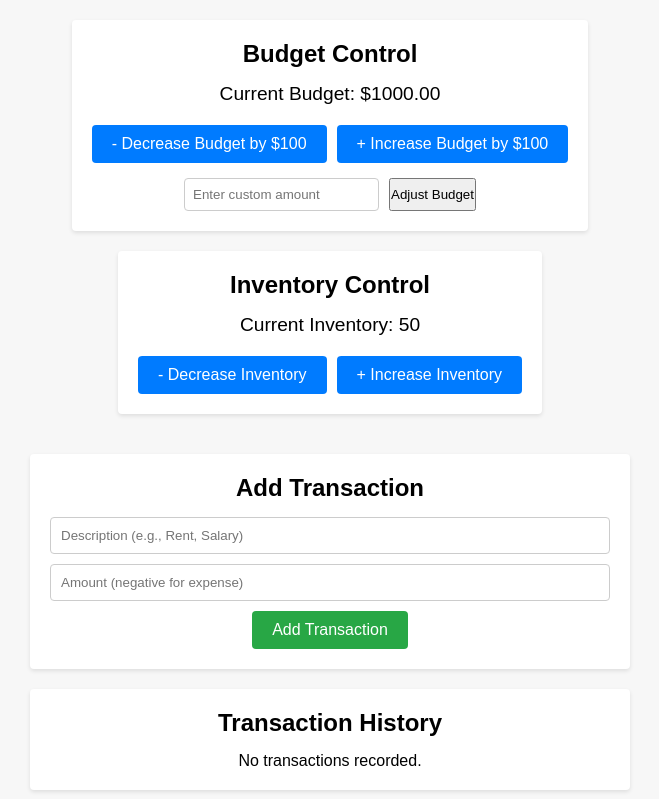
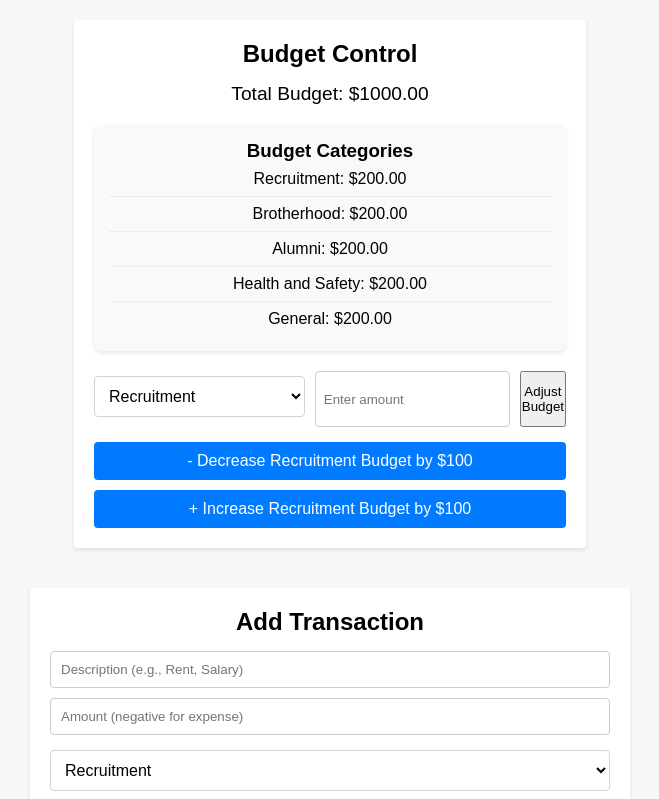
Before and after one commit to whhlct/Finance-Management-System, a React (Create React App) app in the folder Frontend/: page / in a window 1280 px wide. Shown: the part 660-1459 px from the top of the page, without its empty margins (310-969 px from the left). Built offline with nearby package versions, Linux system fonts and the light colour scheme.

Commit message:
frontend functions

```diff
--- a/Frontend/src/App.css
+++ b/Frontend/src/App.css
@@ -187,11 +187,10 @@ body, html {
 }
 
 .transaction-list li {
-  display: flex;
-  justify-content: space-between;
+  display: grid;
+  grid-template-columns: 2fr 1fr 1fr auto;
+  gap: 10px;
   align-items: center;
-  border-bottom: 1px solid #eee;
-  padding: 10px 0;
 }
 
 .transaction-list li:last-child {
@@ -230,3 +229,55 @@ body, html {
 .transaction-list button:hover {
   background-color: #c82333;
 }
+
+/* Budget Categories Styling */
+.budget-categories {
+  margin: 20px 0;
+  padding: 15px;
+  background-color: #f8f9fa;
+  border-radius: 8px;
+  box-shadow: 0 2px 4px rgba(0, 0, 0, 0.1);
+}
+
+.budget-category {
+  padding: 8px 0;
+  border-bottom: 1px solid #e9ecef;
+}
+
+.budget-category:last-child {
+  border-bottom: none;
+}
+
+/* Form Elements */
+select {
+  padding: 10px;
+  margin: 5px 0;
+  border: 1px solid #ced4da;
+  border-radius: 4px;
+  width: 100%;
+  font-size: 16px;
+  background-color: white;
+}
+
+.transaction-form select,
+.custom-adjust select {
+  margin-bottom: 10px;
+}
+
+.category {
+  font-size: 0.85em;
+  color: #6c757d;
+  font-weight: 500;
+}
+
+/* Button Group */
+.button-group {
+  display: flex;
+  flex-direction: column;
+  gap: 10px;
+  margin-top: 15px;
+}
+
+.button-group button {
+  padding: 10px;
+}
--- a/Frontend/src/App.js
+++ b/Frontend/src/App.js
@@ -1,39 +1,63 @@
 import React, { useState } from 'react';
 import Hero from './components/hero';
 import BudgetControl from './components/BudgetControl';
-import InventoryControl from './components/InventoryControl';
 import TransactionForm from './components/TransactionForm';
 import TransactionList from './components/TransactionList';
 import './App.css';
 
 function App() {
-  const [budget, setBudget] = useState(1000);
-  const [inventory, setInventory] = useState(50);
+  // Define budget categories
+  const budgetCategories = [
+    'Recruitment',
+    'Brotherhood',
+    'Alumni',
+    'Health and Safety',
+    'General'
+  ];
+
+  // State for each budget category
+  const [budgets, setBudgets] = useState({
+    Recruitment: 200,
+    Brotherhood: 200,
+    Alumni: 200,
+    'Health and Safety': 200,
+    General: 200
+  });
+
   const [transactions, setTransactions] = useState([]);
+
+  // Calculate total budget
+  const totalBudget = Object.values(budgets).reduce((sum, amount) => sum + amount, 0);
 
   // When a transaction is added, update the transaction history and adjust the budget.
   const addTransaction = (transaction) => {
     setTransactions([transaction, ...transactions]);
-    setBudget(budget + transaction.amount);
+
+    // Update the specific budget category
+    setBudgets({
+      ...budgets,
+      [transaction.category]: budgets[transaction.category] + transaction.amount
+    });
   };
 
   // Delete a transaction and revert its effect on the budget.
   const deleteTransaction = (id) => {
     const transactionToDelete = transactions.find((t) => t.id === id);
     if (transactionToDelete) {
-      setBudget(budget - transactionToDelete.amount);
+      setBudgets({
+        ...budgets,
+        [transactionToDelete.category]: budgets[transactionToDelete.category] - transactionToDelete.amount
+      });
     }
     setTransactions(transactions.filter((t) => t.id !== id));
   };
 
   // Function for direct budget adjustment (from BudgetControl)
-  const adjustBudget = (amount) => {
-    setBudget(budget + amount);
-  };
-
-  // Function for inventory adjustments (from InventoryControl)
-  const adjustInventory = (amount) => {
-    setInventory(inventory + amount);
+  const adjustBudget = (category, amount) => {
+    setBudgets({
+      ...budgets,
+      [category]: budgets[category] + amount
+    });
   };
 
   return (
@@ -41,12 +65,22 @@ function App() {
       <Hero />
       <main className="main-content">
         <section className="controls">
-          <BudgetControl budget={budget} adjustBudget={adjustBudget} />
-          <InventoryControl inventory={inventory} adjustInventory={adjustInventory} />
+          <BudgetControl
+            budgets={budgets}
+            totalBudget={totalBudget}
+            adjustBudget={adjustBudget}
+            categories={budgetCategories}
+          />
         </section>
         <section className="transactions">
-          <TransactionForm addTransaction={addTransaction} />
-          <TransactionList transactions={transactions} deleteTransaction={deleteTransaction} />
+          <TransactionForm
+            addTransaction={addTransaction}
+            categories={budgetCategories}
+          />
+          <TransactionList
+            transactions={transactions}
+            deleteTransaction={deleteTransaction}
+          />
         </section>
       </main>
     </div>
--- a/Frontend/src/Components/BudgetControl.js
+++ b/Frontend/src/Components/BudgetControl.js
@@ -1,13 +1,14 @@
 import React, { useState } from 'react';
 
-const BudgetControl = ({ budget, adjustBudget }) => {
+const BudgetControl = ({ budgets, totalBudget, adjustBudget, categories }) => {
   const [customAmount, setCustomAmount] = useState('');
+  const [selectedCategory, setSelectedCategory] = useState(categories[0]);
 
   const handleCustomAdjust = (e) => {
     e.preventDefault();
     const amount = parseFloat(customAmount);
     if (!isNaN(amount)) {
-      adjustBudget(amount);
+      adjustBudget(selectedCategory, amount);
       setCustomAmount('');
     }
   };
@@ -15,20 +16,46 @@ const BudgetControl = ({ budget, adjustBudget }) => {
   return (
     <div className="control-section">
       <h2>Budget Control</h2>
-      <p>Current Budget: ${budget.toFixed(2)}</p>
-      <div className="button-group">
-        <button onClick={() => adjustBudget(-100)}>- Decrease Budget by $100</button>
-        <button onClick={() => adjustBudget(100)}>+ Increase Budget by $100</button>
+      <p>Total Budget: ${totalBudget.toFixed(2)}</p>
+
+      <div className="budget-categories">
+        <h3>Budget Categories</h3>
+        {categories.map(category => (
+          <div key={category} className="budget-category">
+            <span>{category}: ${budgets[category].toFixed(2)}</span>
+          </div>
+        ))}
       </div>
+
       <form onSubmit={handleCustomAdjust} className="custom-adjust">
+        <select
+          value={selectedCategory}
+          onChange={(e) => setSelectedCategory(e.target.value)}
+        >
+          {categories.map((cat) => (
+            <option key={cat} value={cat}>
+              {cat}
+            </option>
+          ))}
+        </select>
         <input
           type="number"
-          placeholder="Enter custom amount"
+          placeholder="Enter amount"
           value={customAmount}
           onChange={(e) => setCustomAmount(e.target.value)}
+          required
         />
         <button type="submit">Adjust Budget</button>
       </form>
+
+      <div className="button-group">
+        <button onClick={() => adjustBudget(selectedCategory, -100)}>
+          - Decrease {selectedCategory} Budget by $100
+        </button>
+        <button onClick={() => adjustBudget(selectedCategory, 100)}>
+          + Increase {selectedCategory} Budget by $100
+        </button>
+      </div>
     </div>
   );
 };
--- a/Frontend/src/Components/TransactionForm.js
+++ b/Frontend/src/Components/TransactionForm.js
@@ -1,21 +1,24 @@
 import React, { useState } from 'react';
 
-const TransactionForm = ({ addTransaction }) => {
+const TransactionForm = ({ addTransaction, categories }) => {
   const [description, setDescription] = useState('');
   const [amount, setAmount] = useState('');
+  const [category, setCategory] = useState(categories[0]);
 
   const handleSubmit = (e) => {
     e.preventDefault();
     const parsedAmount = parseFloat(amount);
-    if (description && !isNaN(parsedAmount)) {
+    if (description && !isNaN(parsedAmount) && category) {
       const newTransaction = {
         id: Date.now(),
         description,
         amount: parsedAmount,
+        category,
       };
       addTransaction(newTransaction);
       setDescription('');
       setAmount('');
+      setCategory(categories[0]);
     }
   };
 
@@ -27,13 +30,26 @@ const TransactionForm = ({ addTransaction }) => {
         placeholder="Description (e.g., Rent, Salary)"
         value={description}
         onChange={(e) => setDescription(e.target.value)}
+        required
       />
       <input
         type="number"
         placeholder="Amount (negative for expense)"
         value={amount}
         onChange={(e) => setAmount(e.target.value)}
+        required
       />
+      <select
+        value={category}
+        onChange={(e) => setCategory(e.target.value)}
+        required
+      >
+        {categories.map((cat) => (
+          <option key={cat} value={cat}>
+            {cat}
+          </option>
+        ))}
+      </select>
       <button type="submit">Add Transaction</button>
     </form>
   );
--- a/Frontend/src/components/TransactionList.js
+++ b/Frontend/src/components/TransactionList.js
@@ -11,6 +11,7 @@ const TransactionList = ({ transactions, deleteTransaction }) => {
           {transactions.map((transaction) => (
             <li key={transaction.id}>
               <span className="description">{transaction.description}</span>
+              <span className="category">{transaction.category}</span>
               <span className={`amount ${transaction.amount < 0 ? 'expense' : 'income'}`}>
                 ${transaction.amount.toFixed(2)}
               </span>
```
